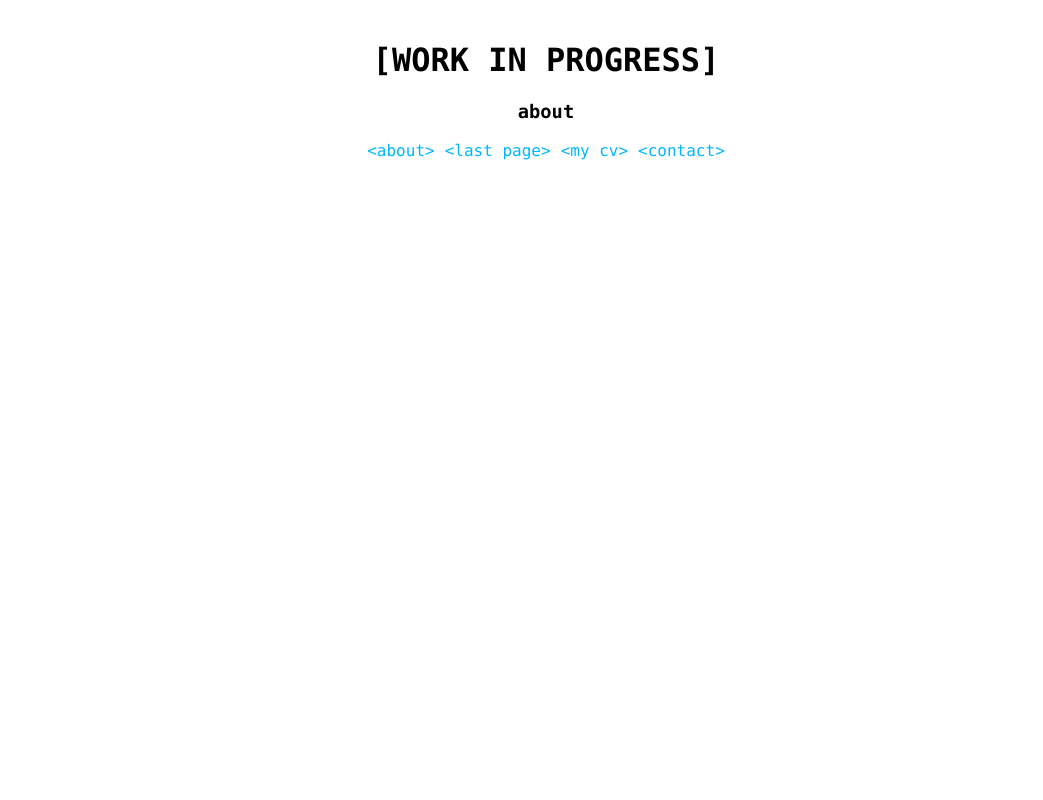
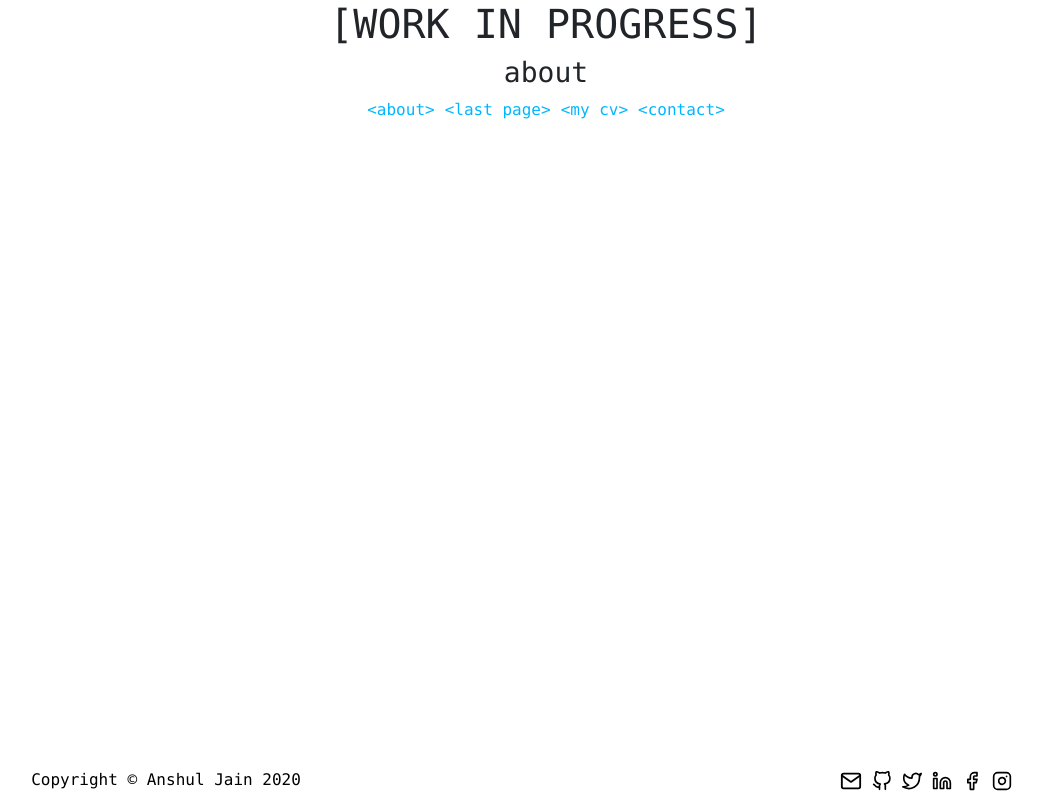
Before and after one commit to anshuljain06/anshulj, a React (Create React App) app: page /#/ in a window 1280 px wide. Shown: the whole page, without its empty margins (94-1137 px from the left). Built offline with nearby package versions, Linux system fonts and the light colour scheme.

Commit message:
Adding footer

```diff
--- a/public/index.html
+++ b/public/index.html
@@ -6,6 +6,8 @@
     <meta name="viewport" content="width=device-width, initial-scale=1" />
     <meta name="description" content="Anshul Jain Portfolio" />
     <link rel="apple-touch-icon" href="%PUBLIC_URL%/logo192.png" />
+
+    <link rel="stylesheet" href="https://stackpath.bootstrapcdn.com/bootstrap/4.4.1/css/bootstrap.min.css" integrity="sha384-Vkoo8x4CGsO3+Hhxv8T/Q5PaXtkKtu6ug5TOeNV6gBiFeWPGFN9MuhOf23Q9Ifjh" crossorigin="anonymous" />
     <!--
       manifest.json provides metadata used when your web app is installed on a
       user's mobile device or desktop. See https://developers.google.com/web/fundamentals/web-app-manifest/
@@ -24,7 +26,7 @@
   </head>
   <body>
     <noscript>You need to enable JavaScript to run this app.</noscript>
-    <div id="root"></div>
+    <div id="root" class="Body-Root"></div>
     <!--
       This HTML file is a template.
       If you open it directly in the browser, you will see an empty page.
--- a/src/App.js
+++ b/src/App.js
@@ -1,16 +1,19 @@
-import { Switch, Route } from 'react-router-dom';
-import AboutPage from './components/aboutPage/AboutPage';
-import ContactPage from './components/contactPage/ContactPage';
-import EmptyBox from './components/emptyBox/EmptyBox';
-import LastPage from './components/lastPage/LastPage';
-import MyCVPage from './components/myCVPage/MyCVPage';
-import Navigation from './components/navigation/Navigation';
-import ScrollToTopButton from './components/scrollToTopButton/ScrollToTopButton';
-import resumePDF from './pdfs/Anshul_Jain_Resume.pdf';
+import { Switch, Route } from "react-router-dom";
+import "./App.scss"
+import AboutPage from "./components/aboutPage/AboutPage";
+import ContactPage from "./components/contactPage/ContactPage";
+import EmptyBox from "./components/emptyBox/EmptyBox";
+import Footer from "./components/footer/Footer";
+import LastPage from "./components/lastPage/LastPage";
+import MyCVPage from "./components/myCVPage/MyCVPage";
+import Navigation from "./components/navigation/Navigation";
+import ScrollToTopButton from "./components/scrollToTopButton/ScrollToTopButton";
+import resumePDF from "./pdfs/Anshul_Jain_Resume.pdf";
 
 function App() {
   return (
     <div className="App">
+      <div className="App-Content">
         <Switch>
           <Route path="/contact">
             <ContactPage />
@@ -31,6 +34,10 @@ function App() {
         {/*<EmptyBox />*/}
         {/*<ScrollToTopButton />*/}
       </div>
+      <div className="App-Footer">
+        <Footer />
+      </div>
+    </div>
   );
 }
 
--- /dev/null
+++ b/src/App.scss
@@ -0,0 +1,13 @@
+.App {
+  height: 100%;
+  display: flex;
+  flex-direction: column;
+
+  .App-Content {
+    flex: 1 0 auto;
+  }
+
+  .App-Footer {
+    flex-shrink: 0;
+  }
+}
--- /dev/null
+++ b/src/components/footer/Footer.js
@@ -0,0 +1,43 @@
+import { FiMail, FiGithub, FiTwitter, FiLinkedin, FiFacebook, FiInstagram } from "react-icons/fi"
+import "./Footer.scss"
+
+function Footer(props) {
+  return (
+    <div className="Footer">
+      <footer className="mt-auto">
+        <section className="py-2">
+            <div className="container-sm">
+                <div className="row">
+                    <div className="col-sm-4 center">
+                        <span className="">Copyright &copy; Anshul Jain 2020</span>
+                    </div>
+                    <div className="col-sm-4">&nbsp;</div>
+                    <div className="col-sm-4 center">
+                      <a href="mailto:anshul@anshulj.dev?subject=Hello, from your website" rel="noreferrer" target="_blank">
+                        <FiMail size="22" />
+                      </a>
+                      <a href="https://github.com/anshuljain06" rel="noreferrer" target="_blank">
+                        <FiGithub size="20" />
+                      </a>
+                      <a href="https://twitter.com/anshuljain06" rel="noreferrer" target="_blank">
+                        <FiTwitter size="20" />
+                      </a>
+                      <a href="https://www.linkedin.com/in/anshuljain06" rel="noreferrer" target="_blank">
+                        <FiLinkedin size="20" />
+                      </a>
+                      <a href="https://www.facebook.com/anshul.jain06/" rel="noreferrer" target="_blank">
+                        <FiFacebook size="20" />
+                      </a>
+                      <a href="https://www.instagram.com/anshuljain06/" rel="noreferrer" target="_blank">
+                        <FiInstagram size="20" />
+                      </a>
+                    </div>
+                </div>
+            </div>
+        </section>
+      </footer>
+    </div>
+  );
+}
+
+export default Footer
--- /dev/null
+++ b/src/components/footer/Footer.scss
@@ -0,0 +1,9 @@
+.Footer {
+  color: black;
+
+  a {
+    text-decoration: none;
+    color: black;
+    margin: auto 5px ;
+  }
+}
--- a/src/index.js
+++ b/src/index.js
@@ -1,6 +1,6 @@
 import ReactDOM from 'react-dom';
 import { BrowserRouter } from 'react-router-dom';
-import './index.css';
+import './index.scss';
 import App from './App';
 // import reportWebVitals from './reportWebVitals';
 
--- a/src/index.css
+++ b/src/index.scss
@@ -1,20 +1,26 @@
+html {
+  height: 100%;
+
+  .Body-Root {
+    height: 100%;
+  }
+}
+
 body {
   margin: 0;
   font-family: 'Consolas', -apple-system, BlinkMacSystemFont, 'Segoe UI', 'Roboto', 'Oxygen',
     'Ubuntu', 'Cantarell', 'Fira Sans', 'Droid Sans', 'Helvetica Neue',
     sans-serif;
-  padding: 20px 50px;
   -webkit-font-smoothing: antialiased;
   -moz-osx-font-smoothing: grayscale;
+  height: 100%;
 }
 
 code {
-  font-family: source-code-pro, Menlo, Monaco, Consolas, 'Courier New',
-    monospace;
+  font-family: source-code-pro, Menlo, Monaco, Consolas, 'Courier New', monospace;
 }
 
 .center {
   margin: auto;
-  width: 50%;
   text-align: center;
 }
```
Also changed, not shown: 1 other file (tests, documents, lock files or other folders). Lines whose indentation alone changed are shown as unchanged.
